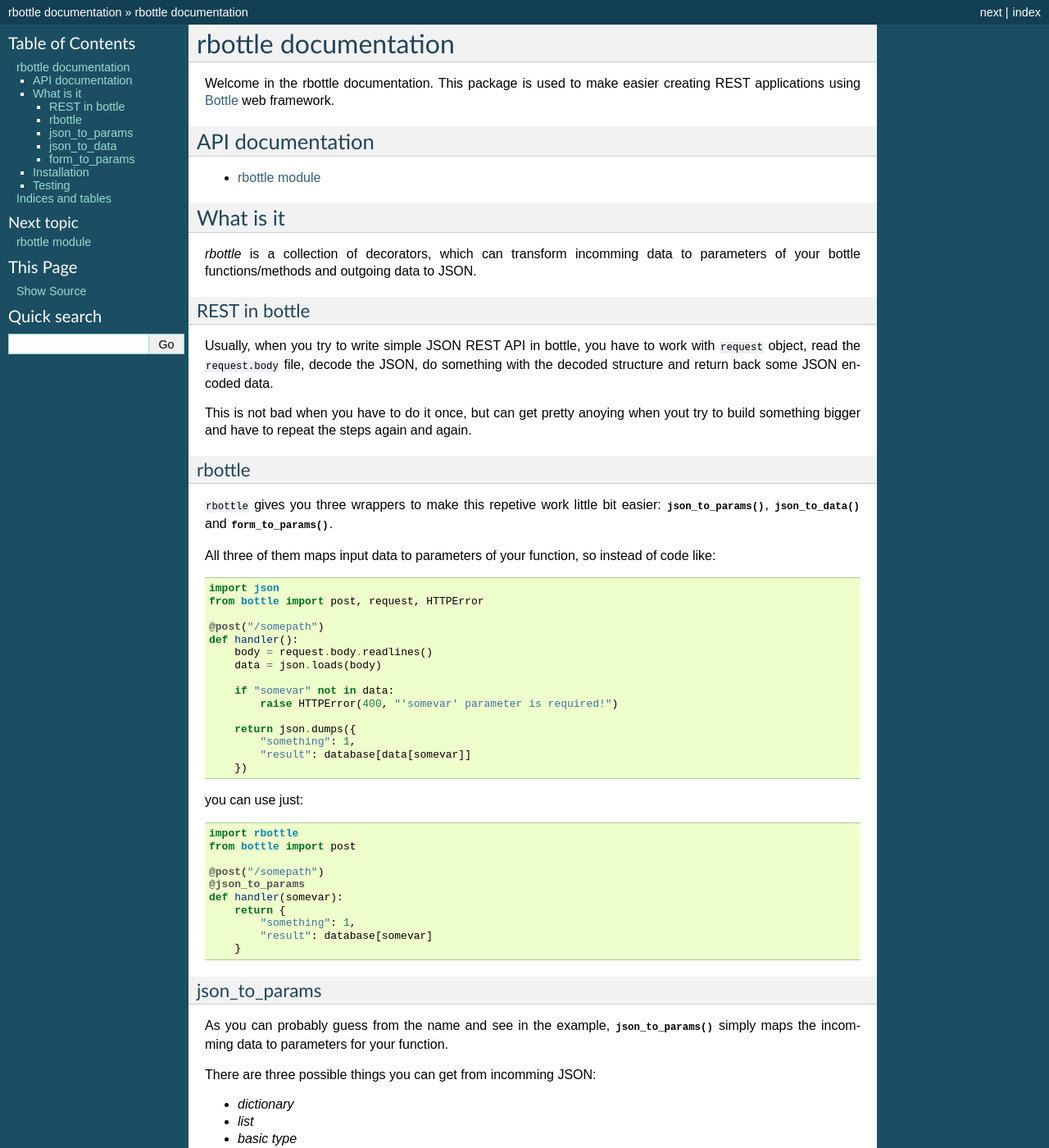
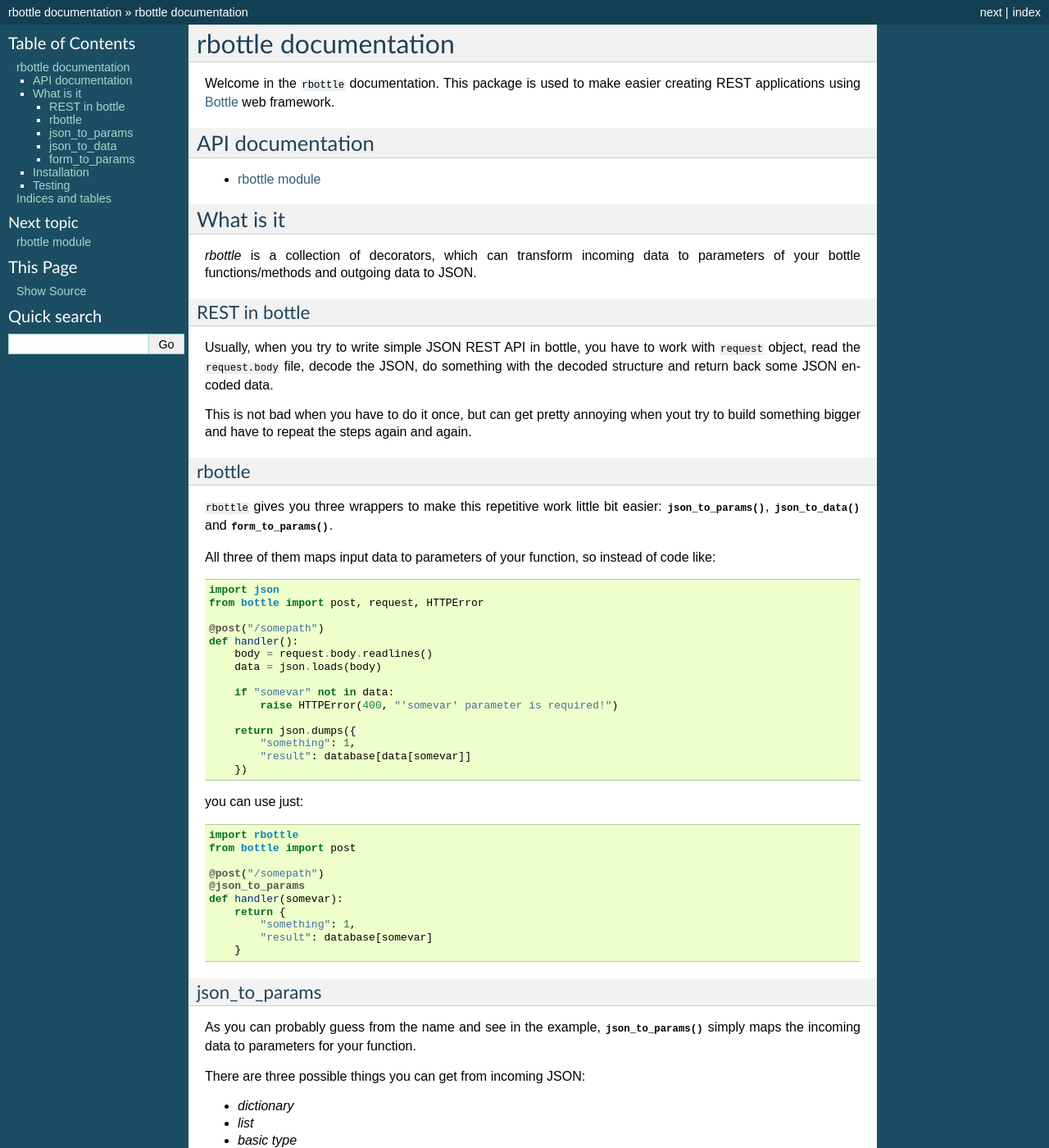
Before and after one commit to Bystroushaak/bottle-rest, a Sphinx documentation site: the page built from docs/index.rst, in a window 1280 px wide and 1400 px high. Shown: the whole window at 82% size. Built offline with Sphinx 7.4.7, drawn with Linux system fonts in a browser that asks for light colours; some of the changed text lies outside the part shown.

```diff
--- a/docs/index.rst
+++ b/docs/index.rst
@@ -1,7 +1,7 @@
 rbottle documentation
 =====================
 
-Welcome in the rbottle documentation. This package is used to make easier
+Welcome in the ``rbottle`` documentation. This package is used to make easier
 creating REST applications using `Bottle <http://bottlepy.org>`_ web framework.
 
 API documentation
@@ -13,7 +13,7 @@ API documentation
 
 What is it
 ----------
-`rbottle` is a collection of decorators, which can transform incomming data
+`rbottle` is a collection of decorators, which can transform incoming data
 to parameters of your bottle functions/methods and outgoing data to JSON.
 
 REST in bottle
@@ -23,13 +23,13 @@ work with ``request`` object, read the ``request.body`` file, decode the
 JSON, do something with the decoded structure and return back some JSON
 encoded data.
 
-This is not bad when you have to do it once, but can get pretty anoying when
+This is not bad when you have to do it once, but can get pretty annoying when
 yout try to build something bigger and have to repeat the steps again and again.
 
 rbottle
 +++++++
 
-``rbottle`` gives you three wrappers to make this repetive work little bit
+``rbottle`` gives you three wrappers to make this repetitive work little bit
 easier: :func:`.json_to_params`, :func:`.json_to_data` and
 :func:`.form_to_params`.
 
@@ -69,10 +69,10 @@ you can use just::
 json_to_params
 ++++++++++++++
 As you can probably guess from the name and see in the example,
-:func:`.json_to_params` simply maps the incomming data to parameters for
+:func:`.json_to_params` simply maps the incoming data to parameters for
 your function.
 
-There are three possible things you can get from incomming JSON:
+There are three possible things you can get from incoming JSON:
 
 - `dictionary`
 - `list`
```
Also changed, not shown: other parts of docs/index.rst (+6 -1 lines).
